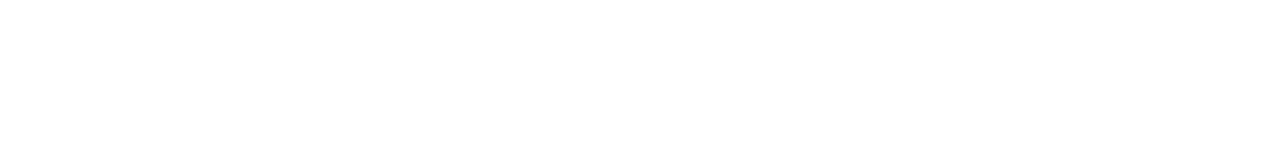
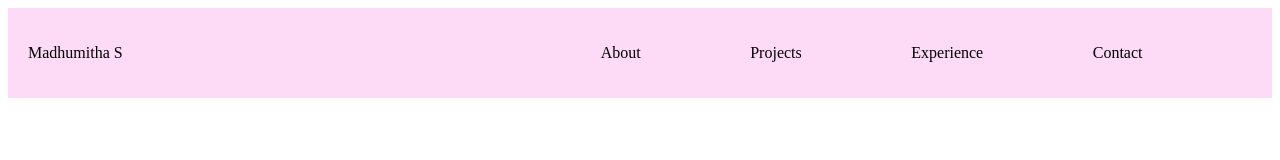
Before and after one commit to Madhus2004/portfolio, a plain HTML site: page index.html in a window 1280 px wide. Drawn offline with Linux system fonts and the light colour scheme.

Commit message:
added nav bar elements

```diff
--- a/index.html
+++ b/index.html
@@ -4,8 +4,19 @@
     <meta charset="UTF-8">
     <meta name="viewport" content="width=device-width, initial-scale=1.0">
     <title>Document</title>
+    <link rel="stylesheet" href="style.css">
 </head>
 <body>
-
+    <div class="header">
+        <div class="head-name"><p>Madhumitha S</p></div>
+        <div class="nav-bar">
+            <ul>
+                <li>About</li>
+                <li>Projects</li>
+                <li>Experience</li>
+                <li>Contact</li>
+            </ul>
+        </div>
+    </div>
 </body>
 </html>
--- a/style.css
+++ b/style.css
@@ -0,0 +1,11 @@
+.header{
+    background-color: rgb(253, 218, 246);
+    display: grid;
+    grid-template-columns: auto auto ;
+    padding: 20px;
+}
+.nav-bar ul{
+    display: grid;
+    grid-template-columns: auto auto auto auto;
+    list-style-type: none;
+}
```
